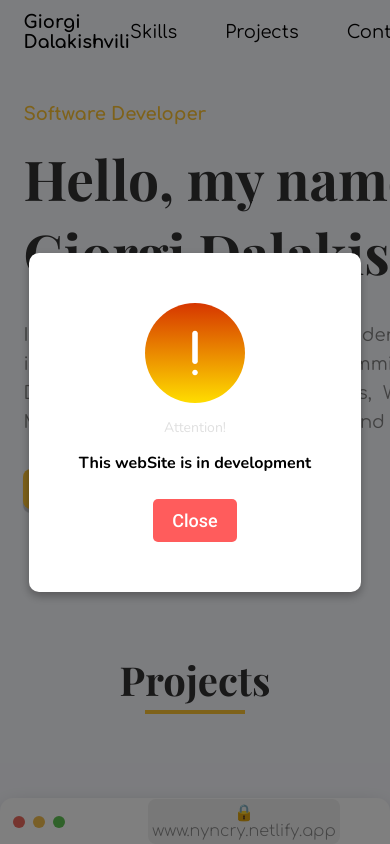
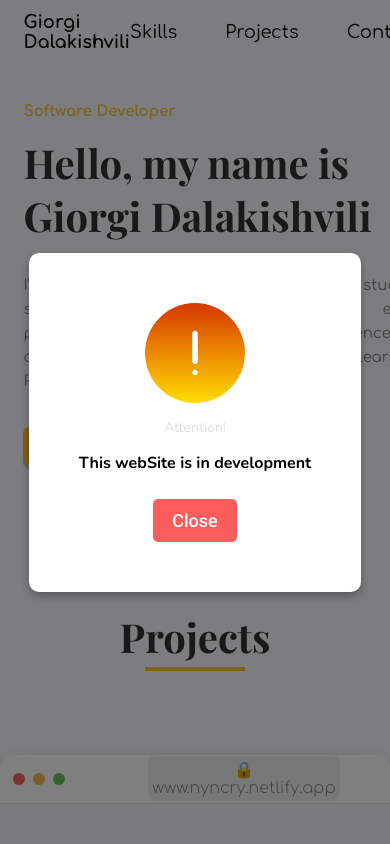
Before and after one commit to Dalaqa25/portfolio_reactJS, a React (Vite) app in the folder front/: page / in a window 390 px wide. Shown: the top 844 px of the page. Built offline with nearby package versions, Linux system fonts and the light colour scheme; a web font is replaced by a local one.

Commit message:
body css

```diff
--- a/front/assets/body.css
+++ b/front/assets/body.css
@@ -29,7 +29,7 @@ h1 {
     font-optical-sizing: auto;
     font-weight:bold;
     font-style: normal;
-    font-size: 48px;
+    font-size: 55px;
 }
 
 .buttons {
@@ -74,6 +74,7 @@ h1 {
     display: flex;
     justify-content: center;
     align-items: center;
+    box-shadow: 0px 0px 15px rgba(0, 0, 0, 0.3);
 }
 
 .bubble img {
@@ -95,3 +96,17 @@ h1 {
         height: 800px;
     }
 }
+
+@media (max-width: 984px) {
+    h1 {
+      font-size: 40px;
+    }
+    .content {
+        max-width: 350px;
+        min-width: 400px;
+    }
+    .content p {
+        font-size: 15px;
+        line-height: 24px;
+    }
+}
--- a/front/components/body.jsx
+++ b/front/components/body.jsx
@@ -17,7 +17,7 @@ export default function Body() {
             <div className="body">
                 <div className='content'>
                     <p style={{color:'#fdc435', fontWeight:'bold', marginBottom:'12px'}}>Software Developer</p>
-                    <h1 style={{fontSize:'55px'}}>Hello, my name is <br/> Giorgi Dalakishvili</h1>
+                    <h1>Hello, my name is <br/> Giorgi Dalakishvili</h1>
                     <p>I'm an informational technology student specializing in .NET development. I enjoy programming, Linux, and DevOps. Experienced in databases, Web APIs, and MVC, I'm also learning React to expand my skills.</p>
                     <a href="/CV.pdf" download={CV}>
                         <button
--- a/front/package.json
+++ b/front/package.json
@@ -24,6 +24,6 @@
     "eslint-plugin-react-hooks": "^5.0.0",
     "eslint-plugin-react-refresh": "^0.4.16",
     "globals": "^15.14.0",
-    "vite": "^6.2.6"
+    "vite": "^6.3.3"
   }
 }
```
Also changed, not shown: front/src/index.css (line endings or trailing spaces), 1 other file (tests, documents, lock files or other folders).
